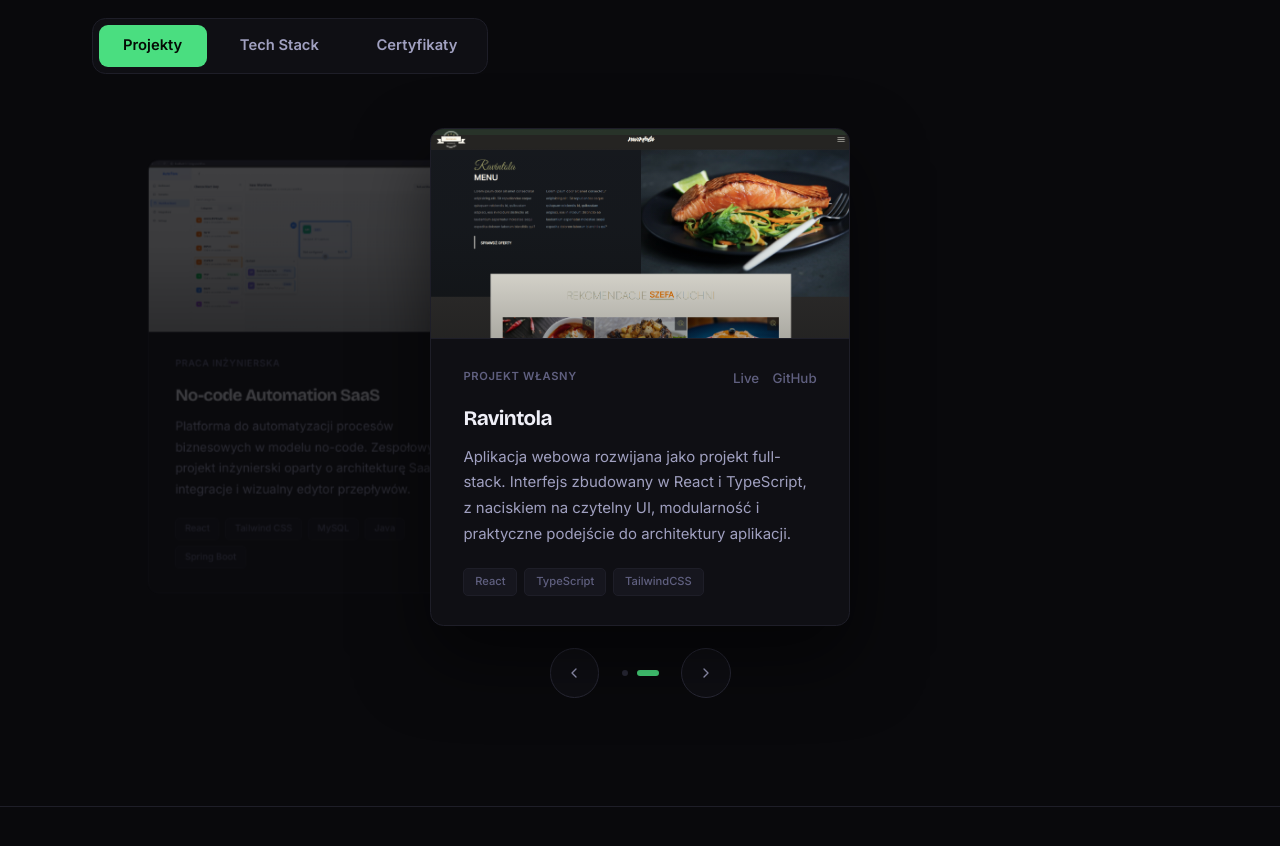
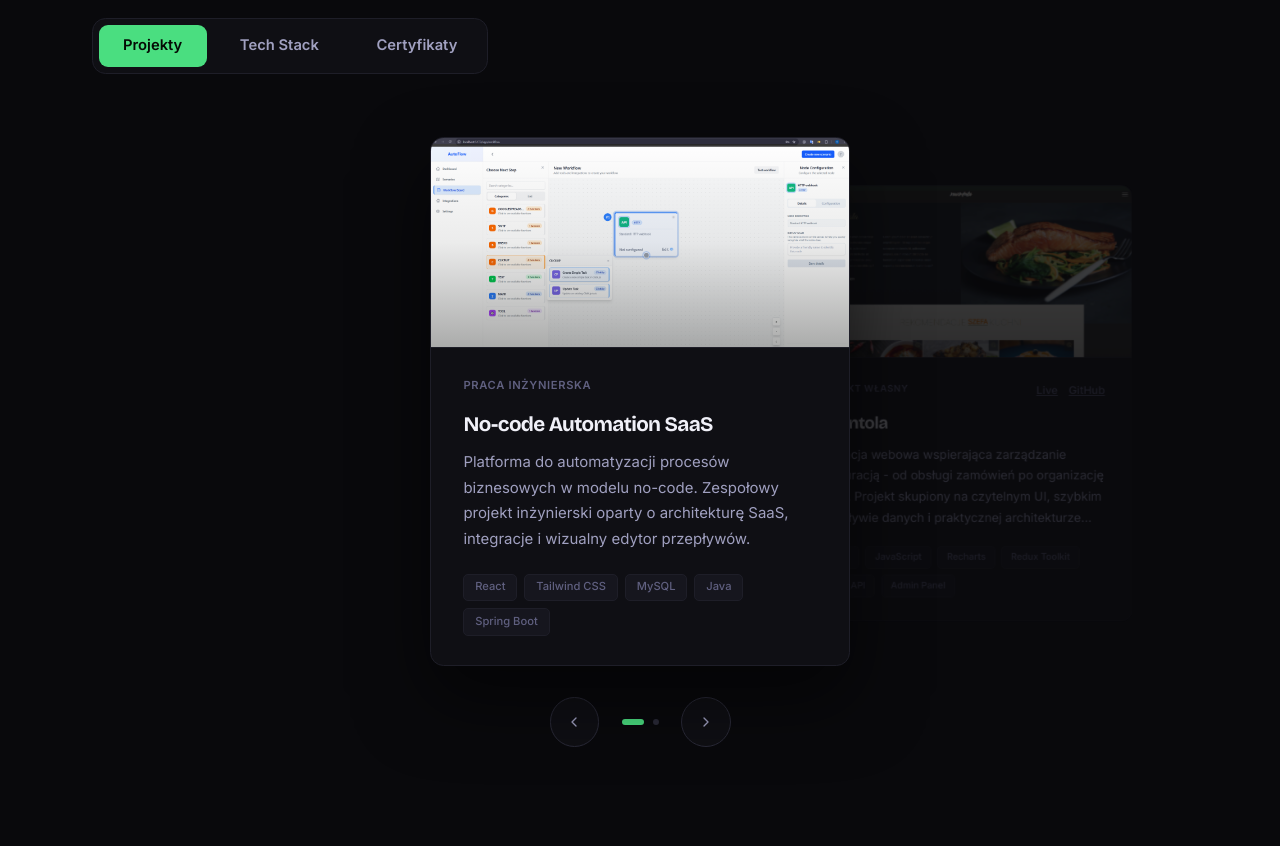
Before and after one commit to Vekaltor/portfolio, a React (Vite) app: page / in a window 1280 px wide. Shown: the part 2100-2946 px from the top of the page. Built offline with nearby package versions, Linux system fonts and the light colour scheme.

Commit message:
REFACTOR projects section

```diff
--- a/src/components/ui/BaseSlider.tsx
+++ b/src/components/ui/BaseSlider.tsx
@@ -1,6 +1,7 @@
-import {useState} from 'react'
+import type {CSSProperties, JSX} from 'react'
+import {useEffect, useRef, useState} from 'react'
 import SliderBtn from '../work/SliderBtn.tsx'
-import type { CSSProperties, JSX } from 'react'
+
 export type SlideState = 'active' | 'prev' | 'next' | 'hidden'
 
 export type SliderItemComponentProps<T> = {
@@ -12,7 +13,7 @@ export type SliderItemComponentProps<T> = {
 type BaseSliderProps<T> = {
     items: T[]
     initialIndex?: number
-    heightClassName?: string
+    minHeightClassName?: string
     slideWidthClassName?: string
     containerClassName?: string
     controlsClassName?: string
@@ -24,7 +25,7 @@ export default function BaseSlider<T>(props: BaseSliderProps<T>) {
     const {
         items,
         initialIndex = 0,
-        heightClassName = 'h-[480px]',
+        minHeightClassName = 'min-h-[480px]',
         slideWidthClassName = 'w-[420px]',
         containerClassName = '',
         controlsClassName = 'mt-7',
@@ -33,14 +34,39 @@ export default function BaseSlider<T>(props: BaseSliderProps<T>) {
     } = props
 
     const [active, setActive] = useState(initialIndex)
+    const [stageHeight, setStageHeight] = useState<number | null>(null)
     const total = items.length
+
+    const activeSlideInnerRef = useRef<HTMLDivElement | null>(null)
+
+    useEffect(() => {
+        const el = activeSlideInnerRef.current
+        if (!el) return
+
+        const updateHeight = () => {
+            setStageHeight(el.offsetHeight)
+        }
+
+        updateHeight()
+
+        const observer = new ResizeObserver(() => {
+            updateHeight()
+        })
+
+        observer.observe(el)
+
+        return () => observer.disconnect()
+    }, [active, items])
 
     const goPrev = () => setActive((prev) => (prev - 1 + total) % total)
     const goNext = () => setActive((prev) => (prev + 1) % total)
 
     return (
         <div className={containerClassName}>
-            <div className={`relative flex items-center justify-center overflow-visible ${heightClassName}`}>
+            <div
+                className={`relative flex items-start justify-center overflow-visible transition-[height] duration-300 ${minHeightClassName}`}
+                style={stageHeight ? {height: `${stageHeight}px`} : undefined}
+            >
                 {items.map((item, index) => {
                     const state = getSlideState(index, active, total)
                     const style = getSlideStyle(state)
@@ -52,6 +78,7 @@ export default function BaseSlider<T>(props: BaseSliderProps<T>) {
                             style={style}
                         >
                             <div
+                                ref={state === 'active' ? activeSlideInnerRef : null}
                                 className="cert-slider-init"
                                 style={{animationDelay: `${index * 70}ms`}}
                             >
@@ -95,6 +122,13 @@ export default function BaseSlider<T>(props: BaseSliderProps<T>) {
 }
 
 function getSlideState(index: number, active: number, total: number): SlideState {
+    if (total === 1) return 'active'
+
+    if (total === 2) {
+        if (index === active) return 'active'
+        return 'next'
+    }
+
     const prev = (active - 1 + total) % total
     const next = (active + 1) % total
 
--- a/src/components/work/ProjectLinks.tsx
+++ b/src/components/work/ProjectLinks.tsx
@@ -20,7 +20,7 @@ function ProjectLinks(props: ProjectLinksProps): JSX.Element | null {
                     href={live}
                     target="_blank"
                     rel="noreferrer"
-                    className="cursor-none text-[.74rem] font-medium text-[var(--text3)] transition-colors hover:text-[var(--accent)]"
+                    className="cursor-none underline text-[.74rem] font-medium text-[var(--text3)] transition-colors hover:text-[var(--accent)]"
                 >
                     Live
                 </a>
@@ -31,7 +31,7 @@ function ProjectLinks(props: ProjectLinksProps): JSX.Element | null {
                     href={github}
                     target="_blank"
                     rel="noreferrer"
-                    className="cursor-none text-[.74rem] font-medium text-[var(--text3)] transition-colors hover:text-[var(--accent)]"
+                    className="cursor-none underline text-[.74rem] font-medium text-[var(--text3)] transition-colors hover:text-[var(--accent)]"
                 >
                     GitHub
                 </a>
--- a/src/components/work/ProjectSlideItem.tsx
+++ b/src/components/work/ProjectSlideItem.tsx
@@ -68,7 +68,7 @@ export default function ProjectSlideItem(props: Props): JSX.Element {
                         {title}
                     </h3>
 
-                    <p className="mb-[1.15rem] text-[.83rem] leading-[1.72] text-[var(--text2)]">
+                    <p className="mb-[1.15rem] text-[.83rem] leading-[1.72] text-[var(--text2)] line-clamp-[4]">
                         {t(project.descKey as TranslationKey)}
                     </p>
 
--- a/src/components/work/ProjectSlider.tsx
+++ b/src/components/work/ProjectSlider.tsx
@@ -7,9 +7,9 @@ export default function ProjectSlider() {
     return (
         <BaseSlider<Project>
             items={PROJECTS}
-            initialIndex={1}
+            initialIndex={0}
             heightClassName="h-[480px]"
-            slideWidthClassName="w-[420px]"
+            slideWidthClassName="w-full max-w-[420px]"
             getItemKey={(project, index) => `${project.titleKey}-${index}`}
             ItemComponent={ProjectSlideItem}
         />
--- a/src/constants/content.ts
+++ b/src/constants/content.ts
@@ -89,7 +89,7 @@ export const PROJECTS: Project[] = [
     badgeKey: 'p2.b',
     titleKey: 'p2.t',
     descKey: 'p2.d',
-    chips: ['React', 'TypeScript', 'TailwindCSS'],
+    chips: ['React', 'JavaScript', 'Recharts' , 'Redux Toolkit', 'REST API', 'Admin Panel'],
     github: 'https://github.com/Vekaltor/ravintola',
     live: 'https://ravintola.bieda.it/',
     previewSrc: '/ravintola-preview.png',
--- a/src/data/i18n.ts
+++ b/src/data/i18n.ts
@@ -68,7 +68,7 @@ const pl: Translations = {
     'p1.d': 'Platforma do automatyzacji procesów biznesowych w modelu no-code. Zespołowy projekt inżynierski oparty o architekturę SaaS, integracje i wizualny edytor przepływów.',
     'p2.b': 'Projekt własny',
     'p2.t': 'Ravintola',
-    'p2.d': 'Aplikacja webowa rozwijana jako projekt full-stack. Interfejs zbudowany w React i TypeScript, z naciskiem na czytelny UI, modularność i praktyczne podejście do architektury aplikacji.',
+    'p2.d': 'Aplikacja webowa wspierająca zarządzanie restauracją - od obsługi zamówień po organizację pracy. Projekt skupiony na czytelnym UI, szybkim przepływie danych i praktycznej architekturze aplikacji.',
     'chy.t': 'Finalista HackYeah 2024',
     'chy.s': 'Największy hackathon w Europie · projekt CountryBike. Praca zespołowa, kreatywność i kod w 24h.',
     'chy.l': 'Zobacz projekt',
@@ -156,7 +156,7 @@ const en: Translations = {
     'p1.d': 'A no-code platform for automating business processes. A team engineering project built around SaaS architecture, integrations and a visual workflow editor.',
     'p2.b': 'Personal project',
     'p2.t': 'Ravintola',
-    'p2.d': 'A web application developed as a full-stack personal project. Built with React and TypeScript, with a strong focus on clean UI, modular structure and practical application architecture.',
+    'p2.d': 'A web application designed to support restaurant management - from handling orders to organizing daily operations. Focused on clean UI, fast data flow and practical application architecture.',
     'chy.t': 'HackYeah 2024 Finalist',
     'chy.s': "Europe's largest hackathon · CountryBike project. Teamwork, creativity and code in 24h.",
     'chy.l': 'View project',
```
